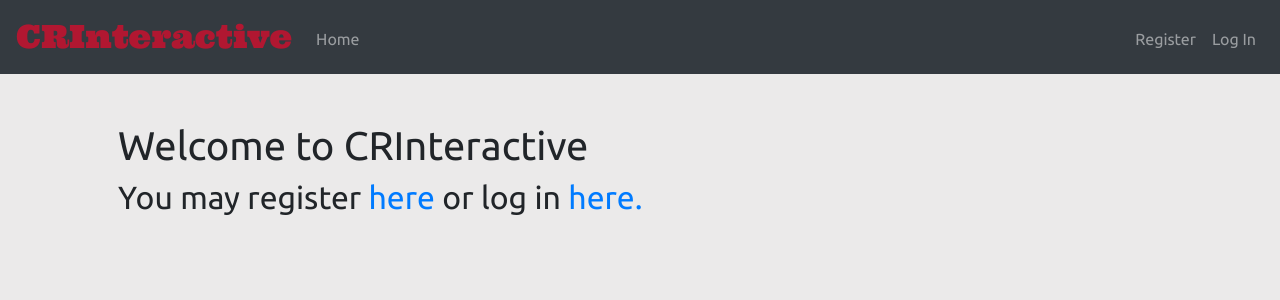
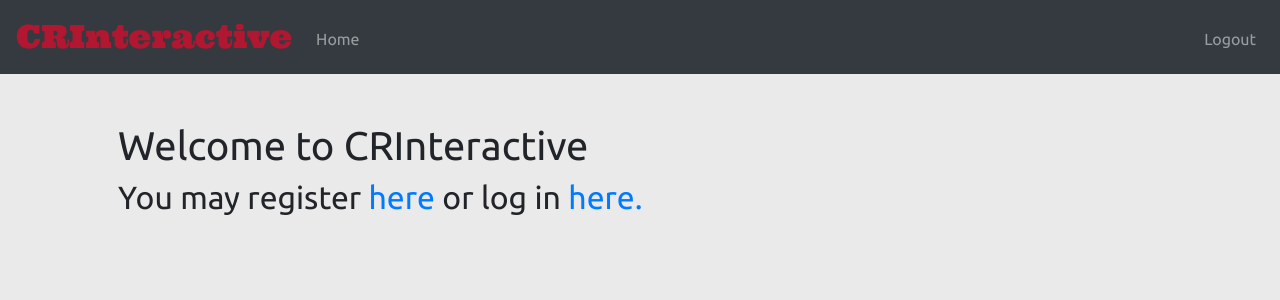
Before and after one commit to hectorastrom/CRInteractive, a Flask app: page / in a window 1280 px wide. Shown: the top 300 px of the page. Run offline with Flask 2, Linux system fonts and the light colour scheme; the visitor is signed in with stand-in values (Sample User, id 1); some libraries are stand-ins or nearby versions.

Commit message:
Added logout functionality and variable navbar

```diff
--- a/app/routes.py
+++ b/app/routes.py
@@ -3,7 +3,7 @@
 from app import app, db, bcrypt
 from app.forms import RegistrationForm, LoginForm
 from app.models import User, Twok
-from flask_login import login_user
+from flask_login import login_user, current_user, logout_user
 
 @app.route("/")
 def index():
@@ -23,9 +23,16 @@
             flash(f'Incorrect credentials. Please check email and password.', 'error')
     return render_template('login.html', form=form)
 
+@app.route('/logout')
+def logout():
+    logout_user()
+    flash('Logged out user.', 'success')
+    return redirect(url_for('index'))
+
 
 @app.route('/register', methods=["GET", "POST"])
 def register():
+    print(current_user.is_authenticated)
     form = RegistrationForm()
     if form.validate_on_submit():
         hashed_password = bcrypt.generate_password_hash(form.password.data).decode('utf-8')
--- a/app/templates/layout.html
+++ b/app/templates/layout.html
@@ -39,10 +39,16 @@
                     <ul class="navbar-nav mr-auto mt-1">
                         <li class="nav-item"><a class="nav-link" href="{{ url_for('index') }}">Home</a></li>
                     </ul>
-                    <ul class="navbar-nav ml-auto mt-1">
-                        <li class="nav-item"><a class="nav-link" href="{{ url_for('register') }}">Register</a></li>
-                        <li class="nav-item"><a class="nav-link" href="{{ url_for('login') }}">Log In</a></li>
-                    </ul>
+                    {% if current_user.is_authenticated %}
+                        <ul class="navbar-nav ml-auto mt-1">
+                            <li class="nav-item"><a class="nav-link" href="{{ url_for('logout') }}">Logout</a></li>
+                        </ul>
+                    {% else %}
+                        <ul class="navbar-nav ml-auto mt-1">
+                            <li class="nav-item"><a class="nav-link" href="{{ url_for('register') }}">Register</a></li>
+                            <li class="nav-item"><a class="nav-link" href="{{ url_for('login') }}">Login</a></li>
+                        </ul>
+                    {% endif %}
             </div>
         </nav>
 
```
